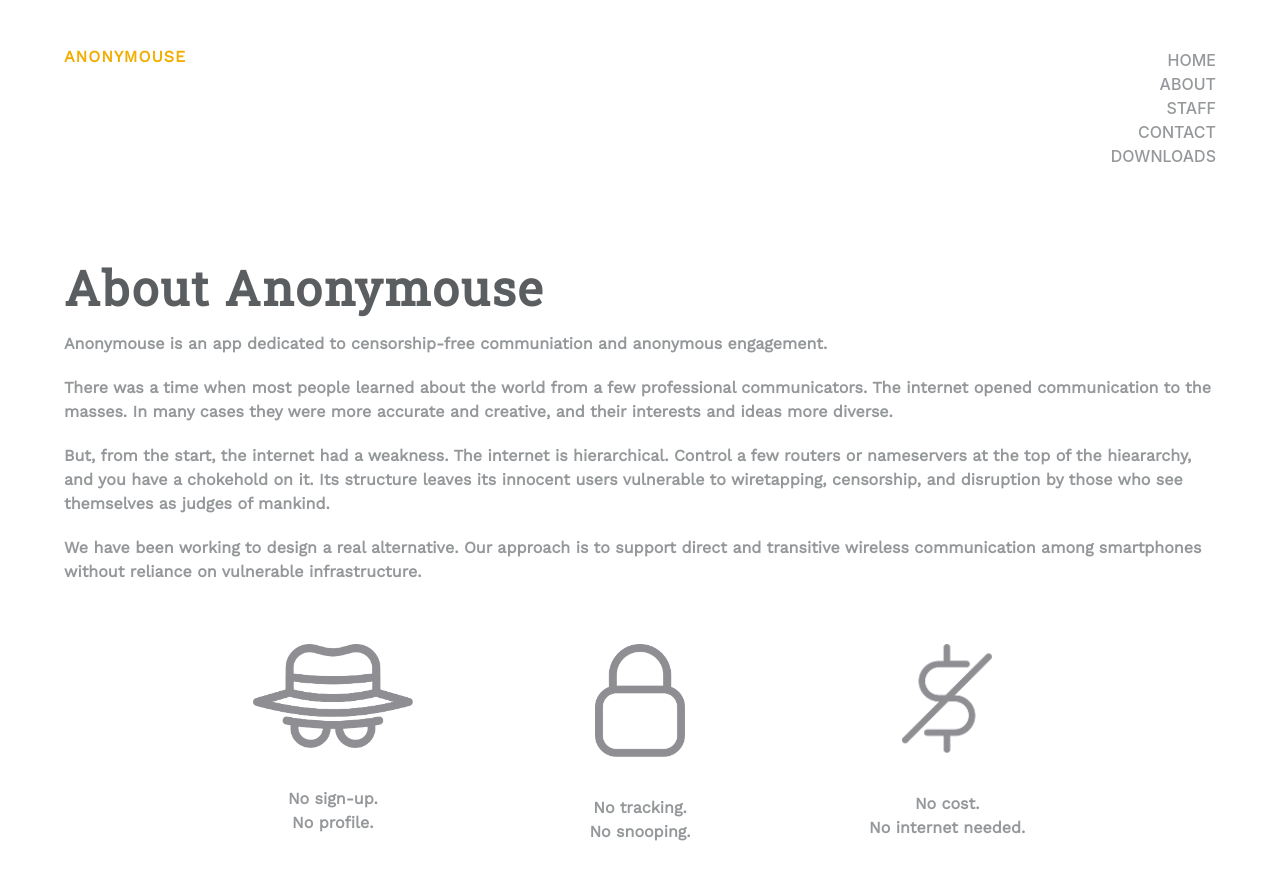
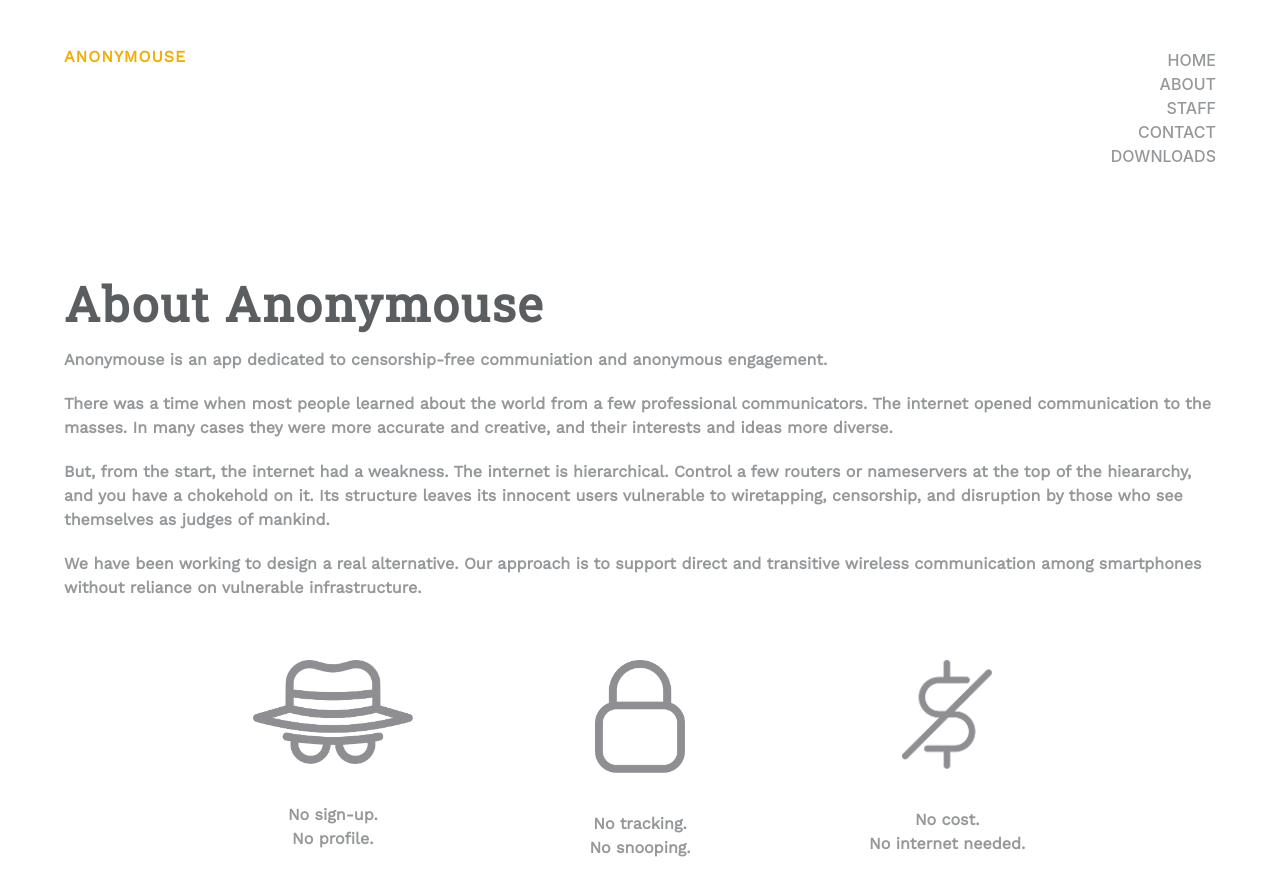
Before and after one commit to duo-yang/anonymouse-site, a Flask app: page /about/ in a window 1280 px wide. Shown: the top 888 px of the page. Run offline with Flask 2, Linux system fonts and the light colour scheme; some libraries are stand-ins or nearby versions.

Commit message:
overlfow fix

```diff
--- a/static/css/main.css
+++ b/static/css/main.css
@@ -210,3 +210,19 @@ hr{
 .padding-two{
 	padding:2rem;
 }
+
+/*DOWNLOAD PAGE*/
+.download_button{
+	background-color:#F2AE00;
+	color:black;
+	padding:1rem;
+}
+.download_button:hover{
+	text-decoration: underline;
+}
+.download_button:active{
+	text-decoration: underline;
+}
+.mt-1{
+	margin-top:1rem;
+}
--- a/templates/aboutpage.html
+++ b/templates/aboutpage.html
@@ -1,7 +1,7 @@
 {% extends 'index.html' %}
 {% block title %}About Anonymouse{% endblock %}
 {% block body %}
-<section class="hero is-white">
+<section class="hero is-white mt-1">
 	<div class = "hero-body">
 		<div class="container">
 			<h1 class="slogan-title dark-gray">
--- a/templates/news.html
+++ b/templates/news.html
@@ -1,7 +1,7 @@
 {% extends 'index.html' %}
 {% block title %}News{% endblock %}
 {% block body %}
-<div class = "hero is-white">
+<div class = "hero is-white mt-1">
 	<div class = "hero-body">
 		<div class = "container">
 			<h1 class = "slogan-title dark-gray">News</h1>
--- a/templates/staff.html
+++ b/templates/staff.html
@@ -1,7 +1,7 @@
 {% extends 'index.html' %}
 {% block title %}Staff{% endblock %}
 {% block body %}
-	<div class="hero is-white">
+	<div class="hero is-white mt-1">
 		<div class="hero-body">
 			<div class="container">
 				<h1 class="slogan-title dark-gray">Staff</h1>
```
Also changed, not shown: templates/download.html (+3 -16 lines).
